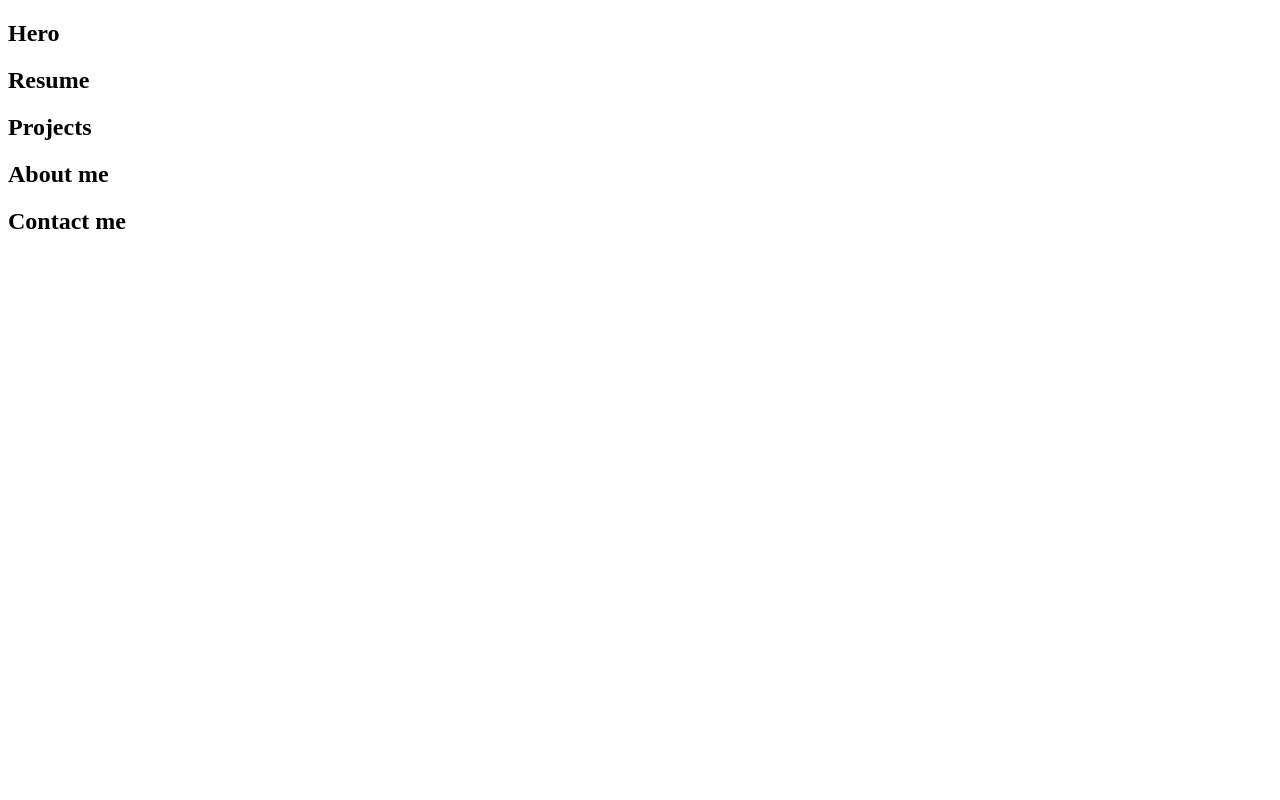
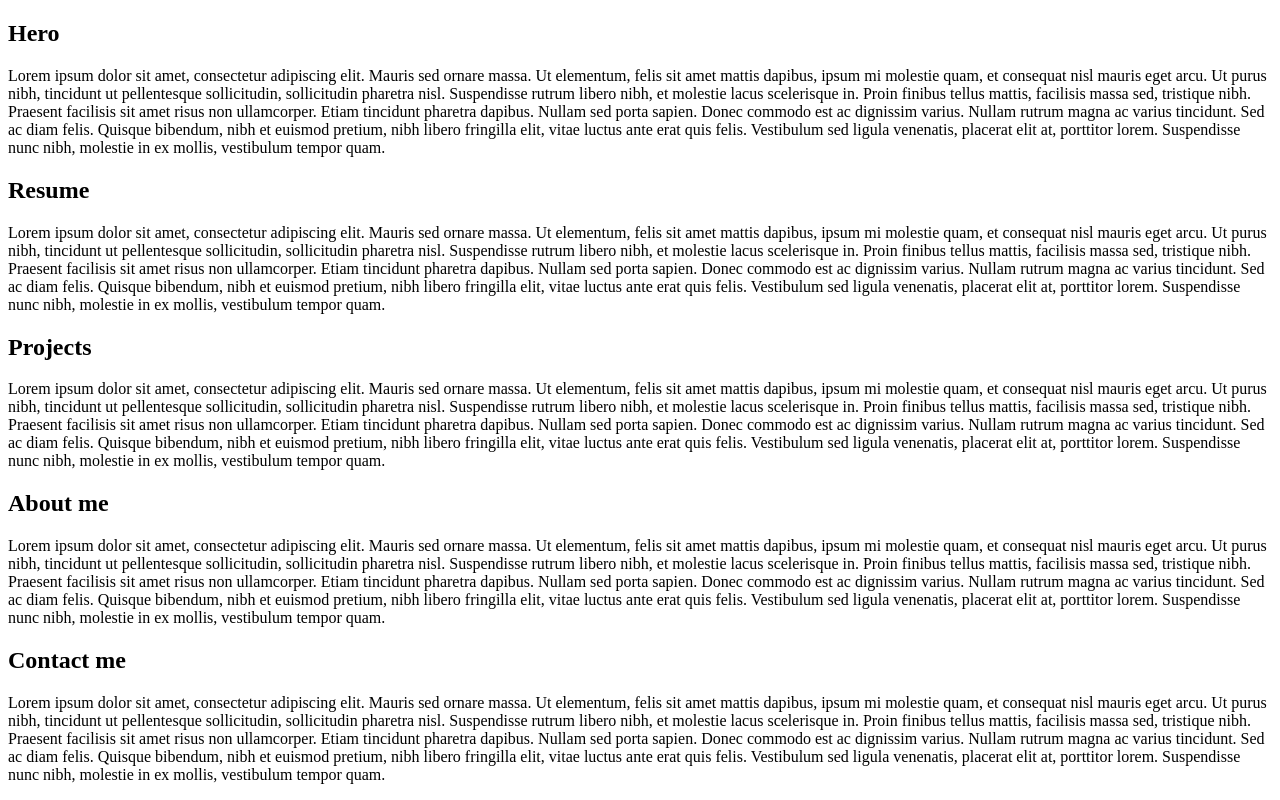
Before and after one commit to Odisseo77/capstone-project, a plain HTML site: page index.html in a window 1280 px wide. Drawn offline with Linux system fonts and the light colour scheme.

Commit message:
added paragraph in each section

```diff
--- a/index.html
+++ b/index.html
@@ -8,18 +8,23 @@
 <body>
     <section id="hero">
         <h1>Hero</h1>
+        <p>Lorem ipsum dolor sit amet, consectetur adipiscing elit. Mauris sed ornare massa. Ut elementum, felis sit amet mattis dapibus, ipsum mi molestie quam, et consequat nisl mauris eget arcu. Ut purus nibh, tincidunt ut pellentesque sollicitudin, sollicitudin pharetra nisl. Suspendisse rutrum libero nibh, et molestie lacus scelerisque in. Proin finibus tellus mattis, facilisis massa sed, tristique nibh. Praesent facilisis sit amet risus non ullamcorper. Etiam tincidunt pharetra dapibus. Nullam sed porta sapien. Donec commodo est ac dignissim varius. Nullam rutrum magna ac varius tincidunt. Sed ac diam felis. Quisque bibendum, nibh et euismod pretium, nibh libero fringilla elit, vitae luctus ante erat quis felis. Vestibulum sed ligula venenatis, placerat elit at, porttitor lorem. Suspendisse nunc nibh, molestie in ex mollis, vestibulum tempor quam.</p>
     </section>
     <section id="resume">
-    <h1>Resume</h1>
+        <h1>Resume</h1>
+        <p>Lorem ipsum dolor sit amet, consectetur adipiscing elit. Mauris sed ornare massa. Ut elementum, felis sit amet mattis dapibus, ipsum mi molestie quam, et consequat nisl mauris eget arcu. Ut purus nibh, tincidunt ut pellentesque sollicitudin, sollicitudin pharetra nisl. Suspendisse rutrum libero nibh, et molestie lacus scelerisque in. Proin finibus tellus mattis, facilisis massa sed, tristique nibh. Praesent facilisis sit amet risus non ullamcorper. Etiam tincidunt pharetra dapibus. Nullam sed porta sapien. Donec commodo est ac dignissim varius. Nullam rutrum magna ac varius tincidunt. Sed ac diam felis. Quisque bibendum, nibh et euismod pretium, nibh libero fringilla elit, vitae luctus ante erat quis felis. Vestibulum sed ligula venenatis, placerat elit at, porttitor lorem. Suspendisse nunc nibh, molestie in ex mollis, vestibulum tempor quam.</p>
     </section>
     <section id="projects">
         <h1>Projects</h1>
+        <p>Lorem ipsum dolor sit amet, consectetur adipiscing elit. Mauris sed ornare massa. Ut elementum, felis sit amet mattis dapibus, ipsum mi molestie quam, et consequat nisl mauris eget arcu. Ut purus nibh, tincidunt ut pellentesque sollicitudin, sollicitudin pharetra nisl. Suspendisse rutrum libero nibh, et molestie lacus scelerisque in. Proin finibus tellus mattis, facilisis massa sed, tristique nibh. Praesent facilisis sit amet risus non ullamcorper. Etiam tincidunt pharetra dapibus. Nullam sed porta sapien. Donec commodo est ac dignissim varius. Nullam rutrum magna ac varius tincidunt. Sed ac diam felis. Quisque bibendum, nibh et euismod pretium, nibh libero fringilla elit, vitae luctus ante erat quis felis. Vestibulum sed ligula venenatis, placerat elit at, porttitor lorem. Suspendisse nunc nibh, molestie in ex mollis, vestibulum tempor quam.</p>
     </section>
     <section id="about-me">
         <h1>About me</h1>
+        <p>Lorem ipsum dolor sit amet, consectetur adipiscing elit. Mauris sed ornare massa. Ut elementum, felis sit amet mattis dapibus, ipsum mi molestie quam, et consequat nisl mauris eget arcu. Ut purus nibh, tincidunt ut pellentesque sollicitudin, sollicitudin pharetra nisl. Suspendisse rutrum libero nibh, et molestie lacus scelerisque in. Proin finibus tellus mattis, facilisis massa sed, tristique nibh. Praesent facilisis sit amet risus non ullamcorper. Etiam tincidunt pharetra dapibus. Nullam sed porta sapien. Donec commodo est ac dignissim varius. Nullam rutrum magna ac varius tincidunt. Sed ac diam felis. Quisque bibendum, nibh et euismod pretium, nibh libero fringilla elit, vitae luctus ante erat quis felis. Vestibulum sed ligula venenatis, placerat elit at, porttitor lorem. Suspendisse nunc nibh, molestie in ex mollis, vestibulum tempor quam.</p>
     </section>
     <section id="contact-me">
         <h1>Contact me</h1>
+        <p>Lorem ipsum dolor sit amet, consectetur adipiscing elit. Mauris sed ornare massa. Ut elementum, felis sit amet mattis dapibus, ipsum mi molestie quam, et consequat nisl mauris eget arcu. Ut purus nibh, tincidunt ut pellentesque sollicitudin, sollicitudin pharetra nisl. Suspendisse rutrum libero nibh, et molestie lacus scelerisque in. Proin finibus tellus mattis, facilisis massa sed, tristique nibh. Praesent facilisis sit amet risus non ullamcorper. Etiam tincidunt pharetra dapibus. Nullam sed porta sapien. Donec commodo est ac dignissim varius. Nullam rutrum magna ac varius tincidunt. Sed ac diam felis. Quisque bibendum, nibh et euismod pretium, nibh libero fringilla elit, vitae luctus ante erat quis felis. Vestibulum sed ligula venenatis, placerat elit at, porttitor lorem. Suspendisse nunc nibh, molestie in ex mollis, vestibulum tempor quam.</p>
     </section>
 </body>
 </html>
```
